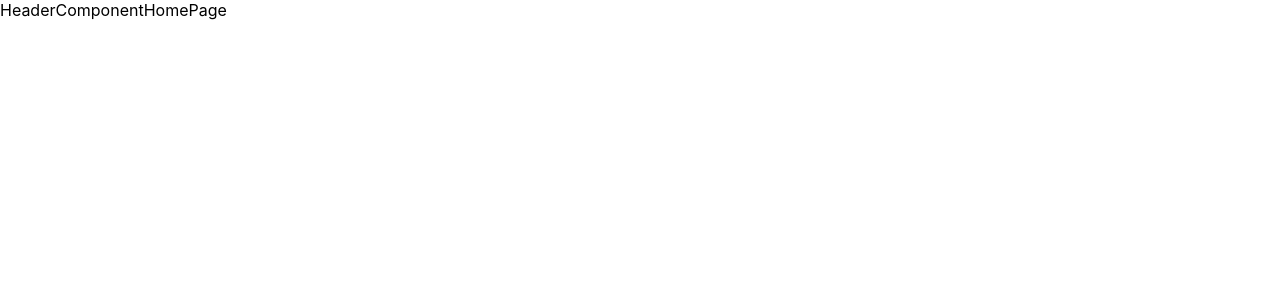
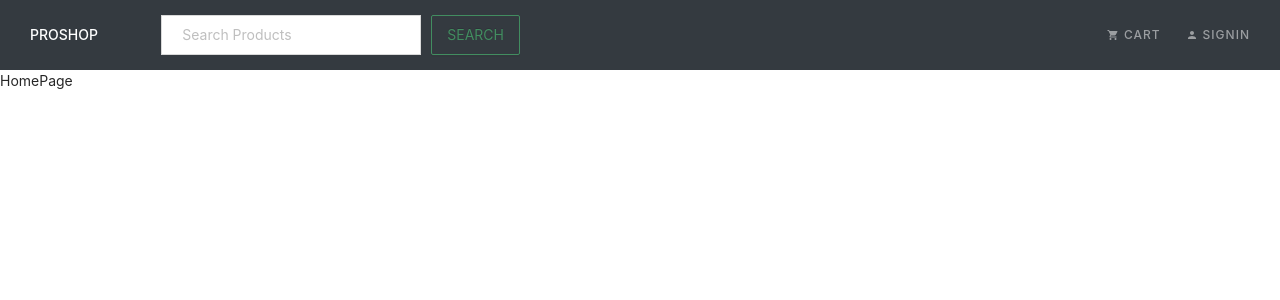
Before and after one commit to huynq08032000/eCommerce-mock2, a React (Create React App) app: page / in a window 1280 px wide. Shown: the top 300 px of the page. Built offline with nearby package versions, Linux system fonts and the light colour scheme.

Commit message:
commit header component with css

```diff
--- a/package.json
+++ b/package.json
@@ -3,13 +3,19 @@
   "version": "0.1.0",
   "private": true,
   "dependencies": {
+    "@emotion/react": "^11.10.4",
+    "@emotion/styled": "^11.10.4",
+    "@mui/icons-material": "^5.10.9",
+    "@mui/material": "^5.10.9",
     "@testing-library/jest-dom": "^5.16.5",
     "@testing-library/react": "^13.4.0",
     "@testing-library/user-event": "^13.5.0",
+    "antd": "^4.23.5",
     "react": "^18.2.0",
     "react-dom": "^18.2.0",
     "react-router-dom": "^6.4.2",
     "react-scripts": "5.0.1",
+    "sass": "^1.55.0",
     "web-vitals": "^2.1.4"
   },
   "scripts": {
--- a/src/Components/HeaderComponent/HeaderComponent.jsx
+++ b/src/Components/HeaderComponent/HeaderComponent.jsx
@@ -1,10 +1,29 @@
 import React from "react";
+import "../HeaderComponent/css/index.scss"
+import 'antd/dist/antd.css';
+import { Button, Input, Space } from 'antd';
+import PersonIcon from '@mui/icons-material/Person';
+import ShoppingCartIcon from '@mui/icons-material/ShoppingCart';
 
 const HeaderComponent = () => {
 
-    return(
+    return (
         <>
-            HeaderComponent
+            <div className="header-container" >
+                <div className="left-side">
+                    <div className="title">Proshop</div>
+                    <div>
+                        <form style={{display : 'flex'}}>
+                            <Input type="text" placeholder="Search Products" style={{ padding: '7px 20px', margin: '0 10px', borderRadius: 0, minWidth : '200px' }} />
+                            <Button type='primary' loading={false} className='search-btn'>Search</Button>
+                        </form>
+                    </div>
+                </div>
+                <div className="right-side">
+                    <div className="child-items"><ShoppingCartIcon fontSize="15px" style={{margin : '0 5px'}}/>Cart</div>
+                    <div className="child-items"><PersonIcon fontSize="15px" style={{margin : '0 5px'}}/>Signin</div>
+                </div>
+            </div>
         </>
     )
 }
--- /dev/null
+++ b/src/Components/HeaderComponent/css/index.scss
@@ -0,0 +1,56 @@
+.header-container {
+    background-color: #343A40;
+    display: flex;
+    justify-content: space-between;
+    padding: 15px 20px;
+    align-items: center;
+}
+
+.header-container .left-side {
+    display: flex;
+    width: 500px;
+    justify-content: space-between;
+}
+
+.header-container .left-side .title {
+    color: #fff;
+    text-transform: uppercase;
+    font-weight: 500;
+    padding: 0 10px;
+    display: flex;
+    align-items: center;
+}
+
+.header-container .right-side {
+    display: flex;
+}
+
+.header-container .right-side .child-items {
+    margin: 0 10px;
+    text-transform: uppercase;
+    color: #9B9EA1;
+    font-weight: 500;
+    font-size: 12px;
+    letter-spacing: 1px;
+    display: flex;
+    align-items: center;
+    &:hover {
+        cursor: pointer;
+        color: #fff;
+    }
+}
+
+
+.no-border {
+    border-radius: 0;
+}
+
+.search-btn {
+    margin: 0;
+    padding: 10px;
+    text-transform: uppercase;
+    height: 40px !important;
+    background-color: #343A40 !important;
+    border-color: #428D60 !important;
+    color: #428D60 !important;
+}
```
Also changed, not shown: 2 other files (tests, documents, lock files or other folders).
